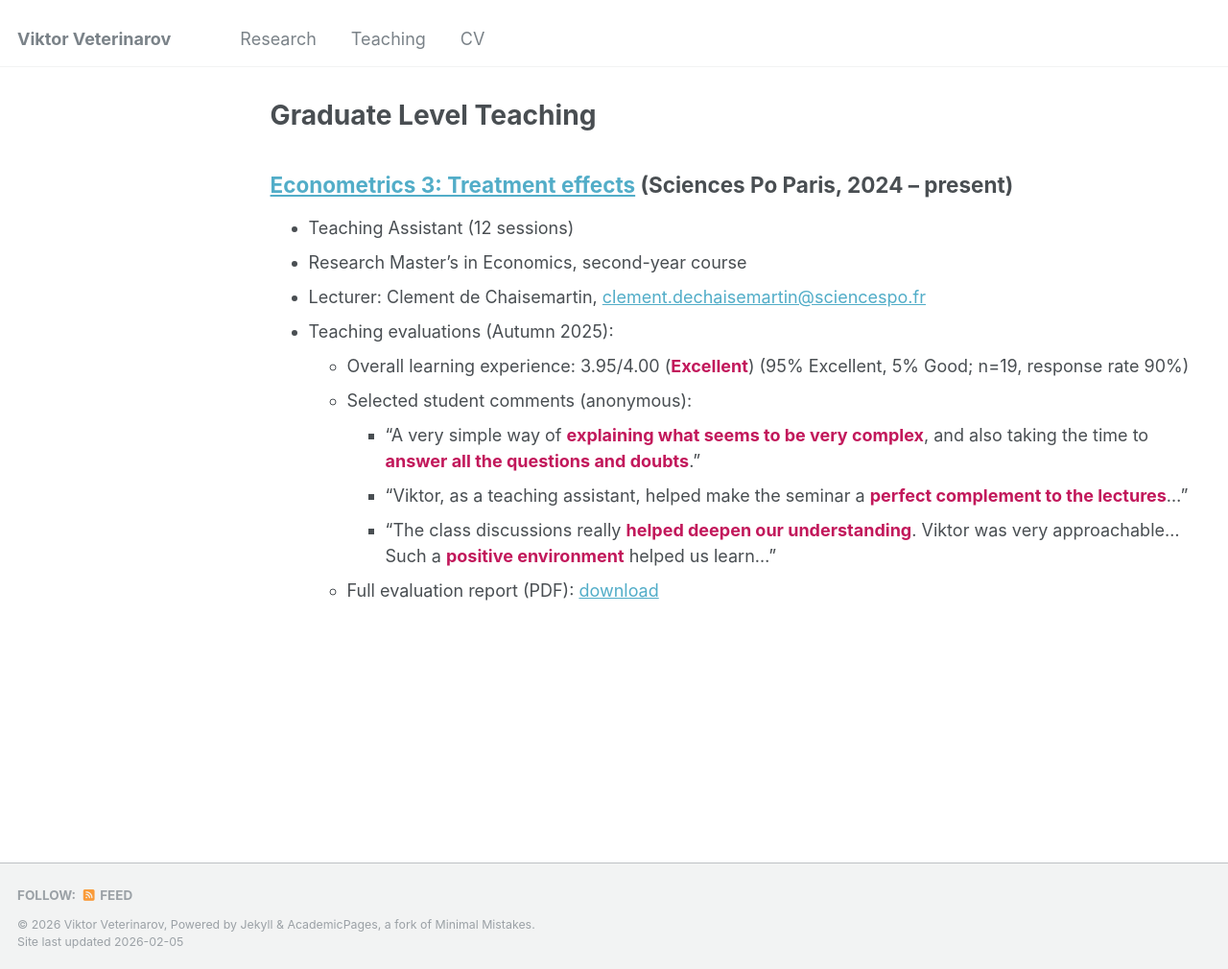
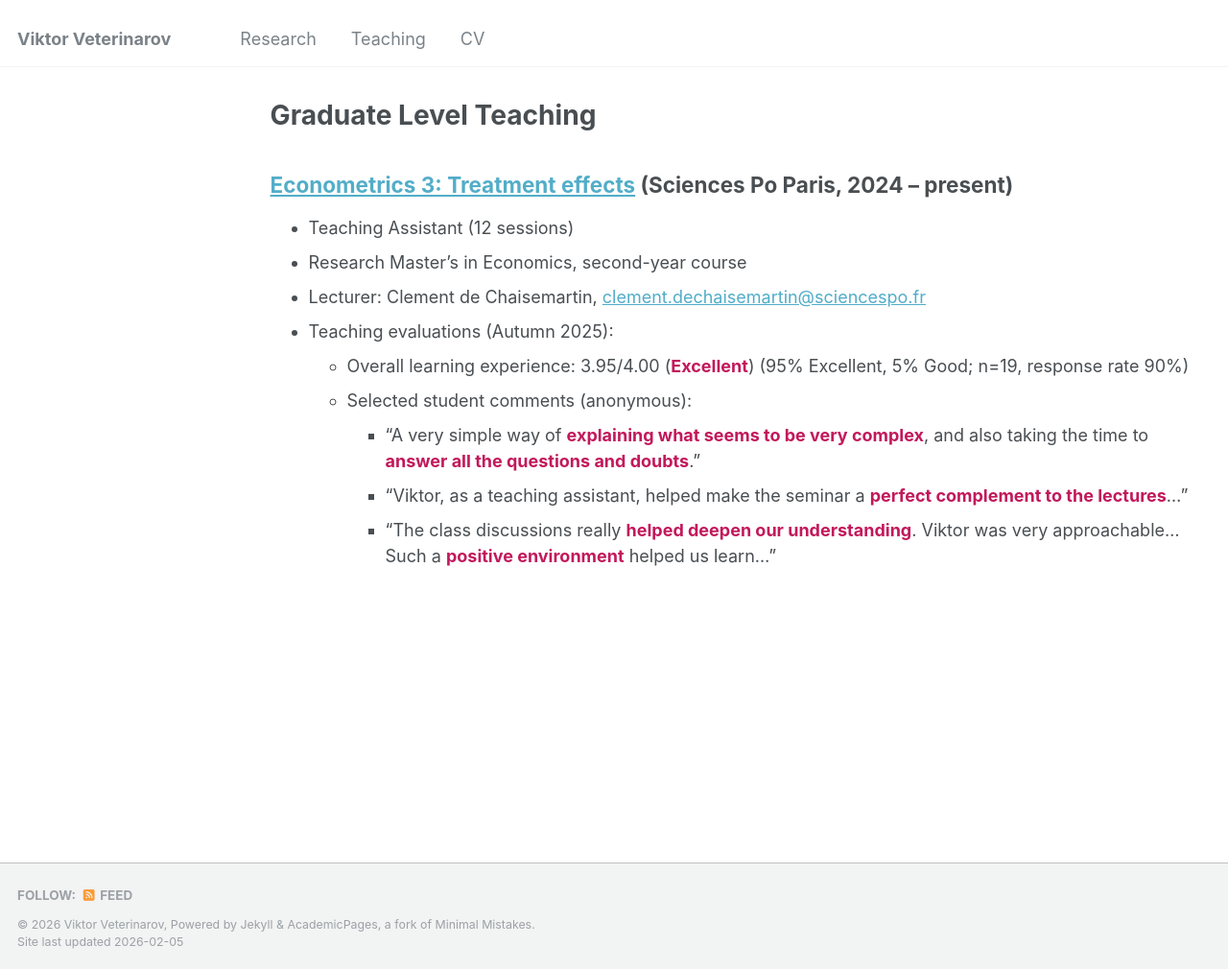
Before and after one commit to viktorveterinarov/viktorveterinarov.github.io, a Jekyll site: the page built from _pages/teaching.md, in a window 1280 px wide and 1010 px high. Shown: the whole window at 96% size. Built offline with Jekyll 4.4.1, drawn with Linux system fonts in a browser that asks for light colours.

Commit message:
Update teaching.md

```diff
--- a/_pages/teaching.md
+++ b/_pages/teaching.md
@@ -18,4 +18,3 @@ author_profile: true
     * “A very simple way of <span style="color:#C2185B; font-weight:700;">explaining what seems to be very complex</span>, and also taking the time to <span style="color:#C2185B; font-weight:700;">answer all the questions and doubts</span>.”
     * “Viktor, as a teaching assistant, helped make the seminar a <span style="color:#C2185B; font-weight:700;">perfect complement to the lectures</span>...”
     * “The class discussions really <span style="color:#C2185B; font-weight:700;">helped deepen our understanding</span>. Viktor was very approachable... Such a <span style="color:#C2185B; font-weight:700;">positive environment</span> helped us learn...”
-  * Full evaluation report (PDF): <a href="/files/EvalByStudents_TA_Veterinarov_Autumn2025.pdf" download>download</a>
```
